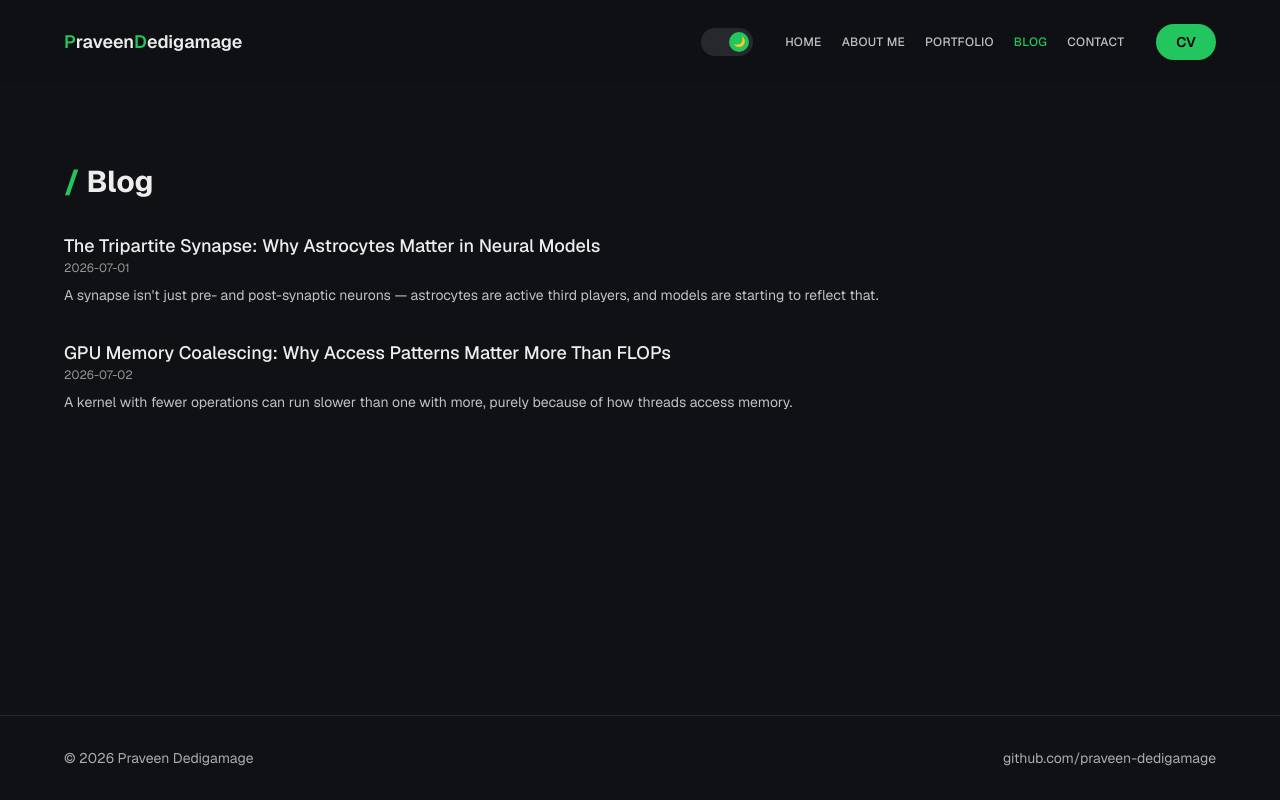
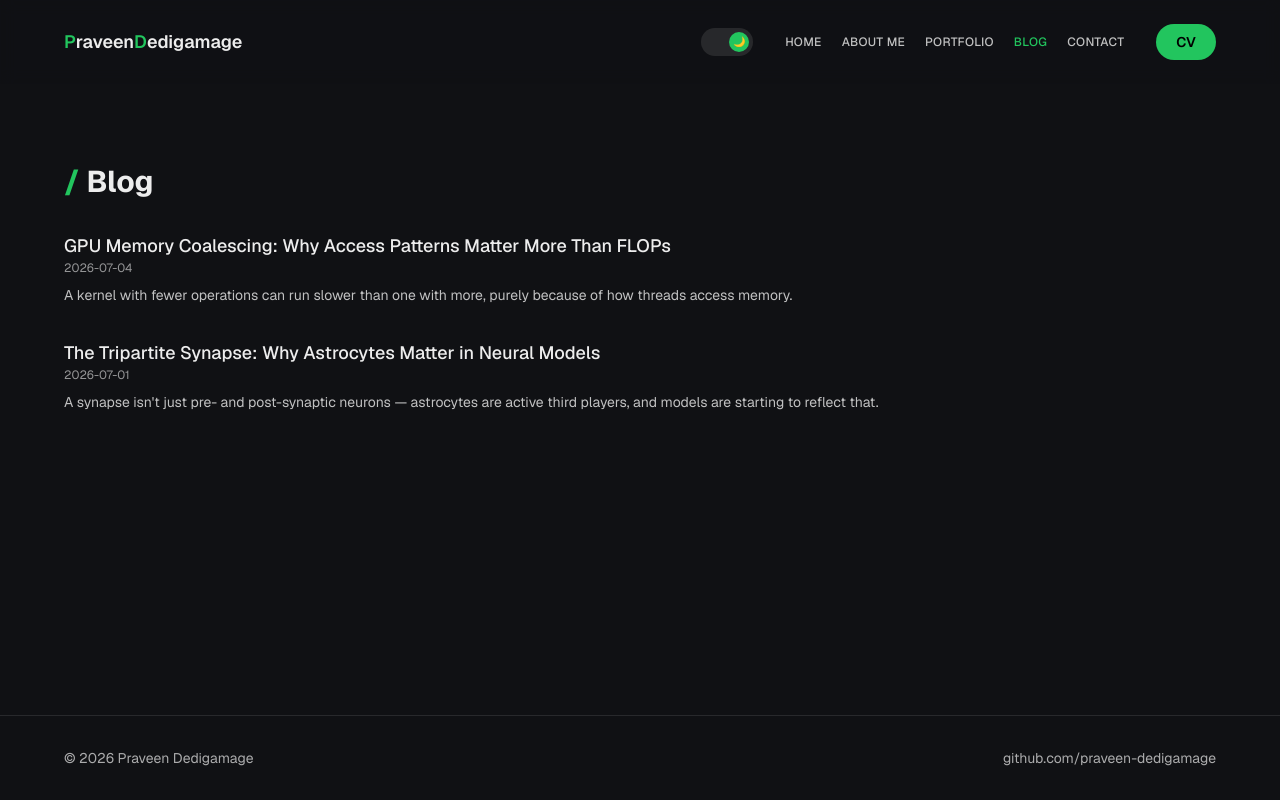
Before and after one commit to praveen-dedigamage/praveen-dedigamage.github.io, a Next.js app: page /blog in a window 1280 px wide. Built offline with nearby package versions, Linux system fonts and the light colour scheme.

Commit message:
Update GPU coalescing post date to today and sort blog list by date descending

```diff
--- a/src/app/blog/page.tsx
+++ b/src/app/blog/page.tsx
@@ -9,6 +9,8 @@ export const metadata: Metadata = {
 };
 
 export default function BlogPage() {
+  const sortedPosts = [...posts].sort((a, b) => b.date.localeCompare(a.date));
+
   return (
     <>
       <Section className="flex flex-col gap-8">
@@ -16,7 +18,7 @@ export default function BlogPage() {
           <span className="text-accent">/</span> Blog
         </h1>
         <ul className="flex flex-col gap-8">
-          {posts.map((post) => (
+          {sortedPosts.map((post) => (
             <li key={post.slug}>
               <Link
                 href={`/blog/${post.slug}`}
--- a/src/lib/posts.ts
+++ b/src/lib/posts.ts
@@ -54,7 +54,7 @@ export const posts: Post[] = [
   {
     slug: "gpu-memory-coalescing",
     title: "GPU Memory Coalescing: Why Access Patterns Matter More Than FLOPs",
-    date: "2026-07-02",
+    date: "2026-07-04",
     excerpt:
       "A kernel with fewer operations can run slower than one with more, purely because of how threads access memory.",
     content: [
```
